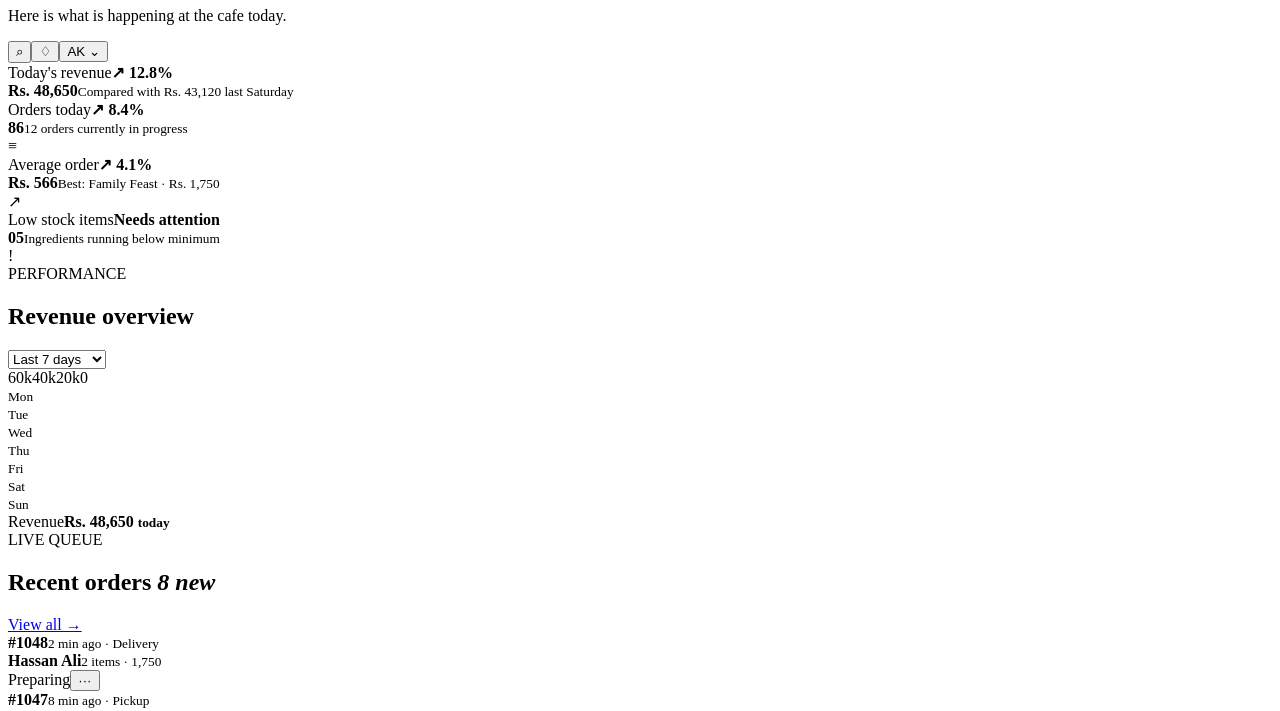
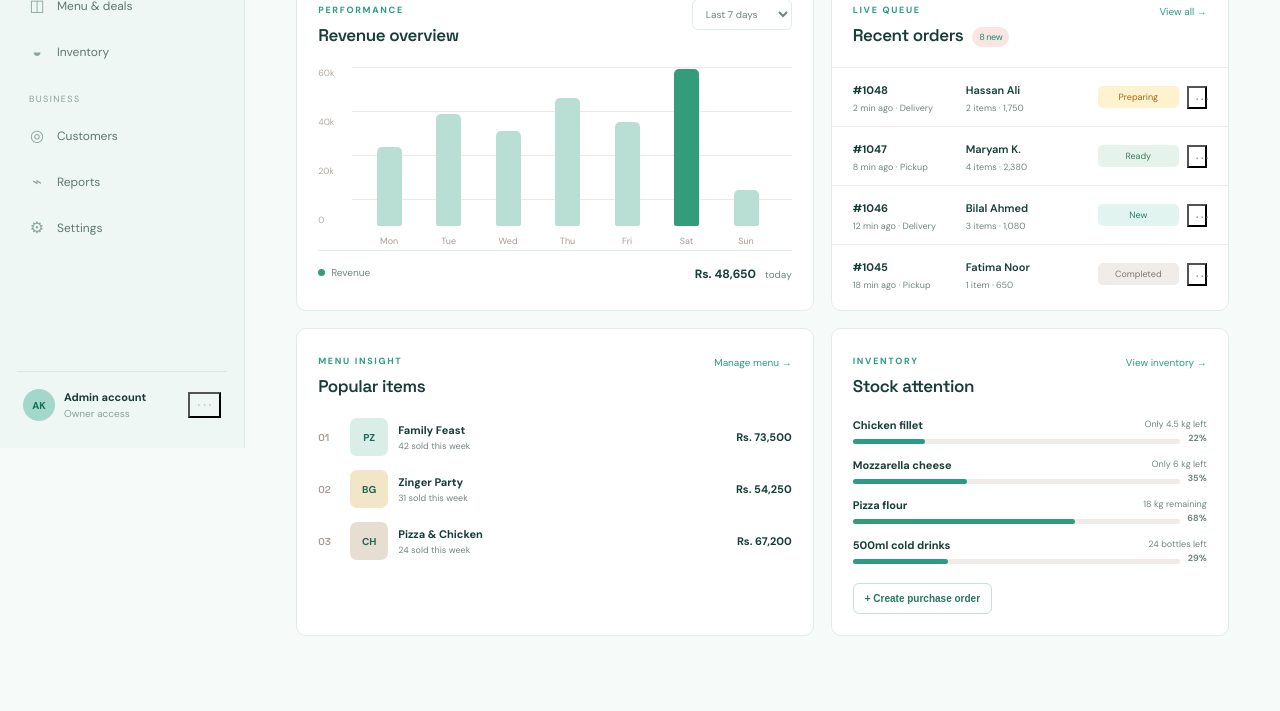
Before and after one commit to AshhadMehdi/Pizza-chicken-cafe, a plain HTML site: page index.html in a window 1280 px wide. Shown: the part 352-1063 px from the top of the page. Drawn offline with Linux system fonts and the light colour scheme.

Commit message:
Fix dashboard asset paths
Co-authored-by: arena-agent <297053741+arena-agent@users.noreply.github.com>

```diff
--- a/index.html
+++ b/index.html
@@ -1,5 +1,5 @@
 <!doctype html>
-<html lang="en"><head><meta charset="UTF-8"><meta name="viewport" content="width=device-width,initial-scale=1"><title>Pizza Chicken Hut — Operations</title><link rel="preconnect" href="https://fonts.googleapis.com"><link rel="preconnect" href="https://fonts.gstatic.com" crossorigin><link href="https://fonts.googleapis.com/css2?family=DM+Sans:wght@400;500;600;700&family=Space+Grotesk:wght@500;600;700&display=swap" rel="stylesheet"><link rel="stylesheet" href="dashboard.css"></head>
+<html lang="en"><head><meta charset="UTF-8"><meta name="viewport" content="width=device-width,initial-scale=1"><title>Pizza Chicken Hut — Operations</title><link rel="preconnect" href="https://fonts.googleapis.com"><link rel="preconnect" href="https://fonts.gstatic.com" crossorigin><link href="https://fonts.googleapis.com/css2?family=DM+Sans:wght@400;500;600;700&family=Space+Grotesk:wght@500;600;700&display=swap" rel="stylesheet"><link rel="stylesheet" href="style.css"></head>
 <body><div class="app-shell">
 <aside class="sidebar"><div class="dash-brand"><span>PH</span><div><b>Pizza Chicken Hut</b><small>Operations</small></div></div><div class="branch"><small>ACTIVE LOCATION</small><strong>Mandian · Abbottabad</strong><i>● Open</i></div><nav><p>WORKSPACE</p><a class="active" href="#overview"><span>▦</span>Overview</a><a href="#orders"><span>≡</span>Orders <em>8</em></a><a href="#menu"><span>◫</span>Menu & deals</a><a href="#inventory"><span>◒</span>Inventory</a><p>BUSINESS</p><a href="#customers"><span>◎</span>Customers</a><a href="#reports"><span>⌁</span>Reports</a><a href="#settings"><span>⚙</span>Settings</a></nav><div class="sidebar-bottom"><div class="user-avatar">AK</div><div><b>Admin account</b><small>Owner access</small></div><button>···</button></div></aside>
 <main class="main"><header class="dash-header"><div><button class="mobile-menu">☰</button><span class="date-label">SATURDAY, 04 OCTOBER 2026</span><h1>Good evening, Admin <span>✦</span></h1><p>Here is what is happening at the cafe today.</p></div><div class="header-actions"><button class="icon-btn">⌕</button><button class="icon-btn notification">♢<i></i></button><button class="profile">AK <span>⌄</span></button></div></header>
@@ -8,4 +8,4 @@
 <article class="panel orders-panel" id="orders"><div class="panel-heading"><div><span class="section-label">LIVE QUEUE</span><h2>Recent orders <em>8 new</em></h2></div><a href="#orders">View all →</a></div><div class="order-list"><div class="order-row"><div class="order-id"><b>#1048</b><small>2 min ago · Delivery</small></div><div class="order-customer"><b>Hassan Ali</b><small>2 items · 1,750</small></div><span class="status preparing">Preparing</span><button>···</button></div><div class="order-row"><div class="order-id"><b>#1047</b><small>8 min ago · Pickup</small></div><div class="order-customer"><b>Maryam K.</b><small>4 items · 2,380</small></div><span class="status ready">Ready</span><button>···</button></div><div class="order-row"><div class="order-id"><b>#1046</b><small>12 min ago · Delivery</small></div><div class="order-customer"><b>Bilal Ahmed</b><small>3 items · 1,080</small></div><span class="status new">New</span><button>···</button></div><div class="order-row"><div class="order-id"><b>#1045</b><small>18 min ago · Pickup</small></div><div class="order-customer"><b>Fatima Noor</b><small>1 item · 650</small></div><span class="status completed">Completed</span><button>···</button></div></div></article>
 <article class="panel popular-panel" id="menu"><div class="panel-heading"><div><span class="section-label">MENU INSIGHT</span><h2>Popular items</h2></div><a href="#menu">Manage menu →</a></div><div class="popular-list"><div class="popular-item"><span class="rank">01</span><div class="mini-food pizza">PZ</div><div><b>Family Feast</b><small>42 sold this week</small></div><strong>Rs. 73,500</strong></div><div class="popular-item"><span class="rank">02</span><div class="mini-food burger">BG</div><div><b>Zinger Party</b><small>31 sold this week</small></div><strong>Rs. 54,250</strong></div><div class="popular-item"><span class="rank">03</span><div class="mini-food chicken">CH</div><div><b>Pizza & Chicken</b><small>24 sold this week</small></div><strong>Rs. 67,200</strong></div></div></article>
 <article class="panel stock-panel" id="inventory"><div class="panel-heading"><div><span class="section-label">INVENTORY</span><h2>Stock attention</h2></div><a href="#inventory">View inventory →</a></div><div class="stock-list"><div><div><b>Chicken fillet</b><small>Only 4.5 kg left</small></div><span><i style="width:22%"></i></span><strong>22%</strong></div><div><div><b>Mozzarella cheese</b><small>Only 6 kg left</small></div><span><i style="width:35%"></i></span><strong>35%</strong></div><div><div><b>Pizza flour</b><small>18 kg remaining</small></div><span><i class="safe" style="width:68%"></i></span><strong>68%</strong></div><div><div><b>500ml cold drinks</b><small>24 bottles left</small></div><span><i style="width:29%"></i></span><strong>29%</strong></div></div><button class="outline-btn">+ Create purchase order</button></article></section>
-</main></div><script src="dashboard.js"></script></body></html>
+</main></div><script src="app.js"></script></body></html>
```
